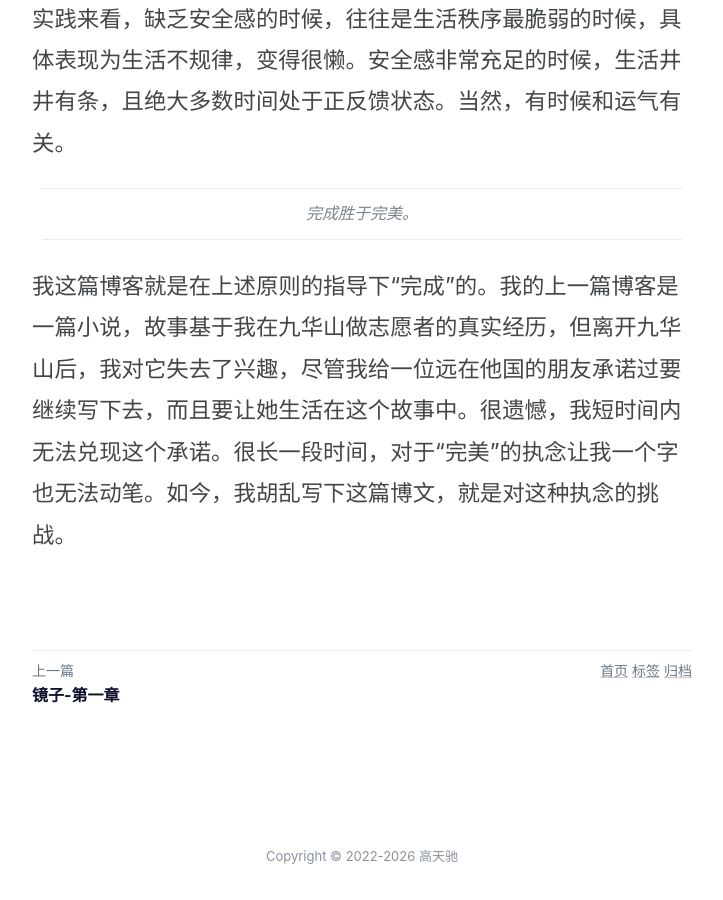
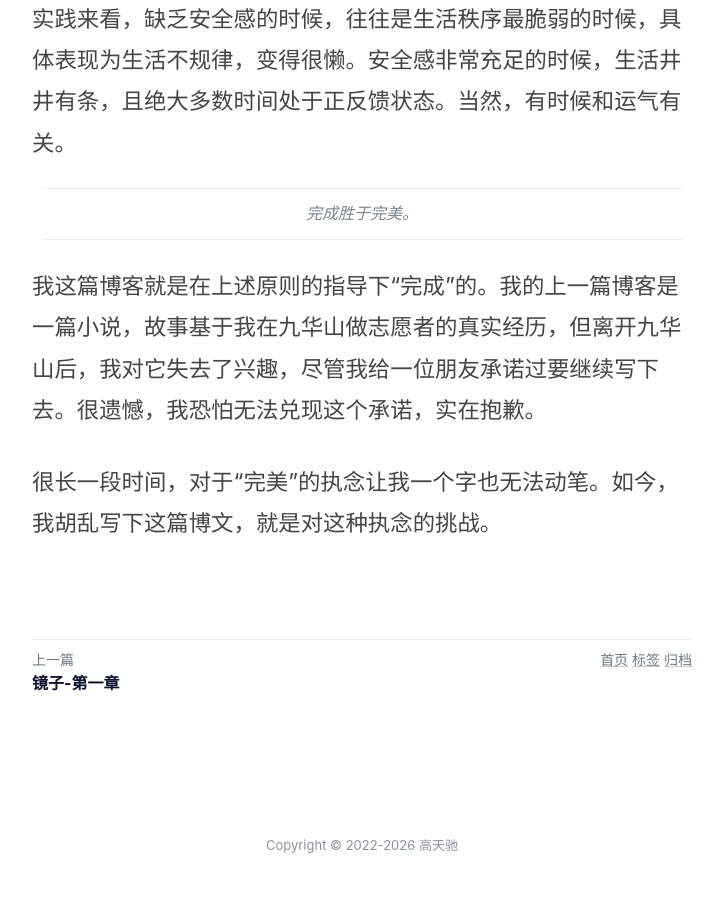
Before and after one commit to gaotianchi/gaotianchi.github.io, a Jekyll site: the page built from _posts/2026-03-31-weak-ties-interference-attraction-tears-poverty.md, in a window 1280 px wide and 900 px high, scrolled down 5655 px. Shown: the whole window, without its empty margins (278-1001 px from the left). Built offline with Jekyll 4.4.1, drawn with Linux system fonts in a browser that asks for light colours; comment, search, counter and statistics services are not loaded.

Commit message:
Update tags from '随笔' to '游记' in multiple posts and refine closing statement for clarity.

```diff
--- a/_posts/2026-03-31-weak-ties-interference-attraction-tears-poverty.md
+++ b/_posts/2026-03-31-weak-ties-interference-attraction-tears-poverty.md
@@ -56,4 +56,6 @@ layout: post
 
 > 完成胜于完美。
 
-我这篇博客就是在上述原则的指导下“完成”的。我的上一篇博客是一篇小说，故事基于我在九华山做志愿者的真实经历，但离开九华山后，我对它失去了兴趣，尽管我给一位远在他国的朋友承诺过要继续写下去，而且要让她生活在这个故事中。很遗憾，我短时间内无法兑现这个承诺。很长一段时间，对于“完美”的执念让我一个字也无法动笔。如今，我胡乱写下这篇博文，就是对这种执念的挑战。
+我这篇博客就是在上述原则的指导下“完成”的。我的上一篇博客是一篇小说，故事基于我在九华山做志愿者的真实经历，但离开九华山后，我对它失去了兴趣，尽管我给一位朋友承诺过要继续写下去。很遗憾，我恐怕无法兑现这个承诺，实在抱歉。
+
+很长一段时间，对于“完美”的执念让我一个字也无法动笔。如今，我胡乱写下这篇博文，就是对这种执念的挑战。
```
Also changed, not shown: _posts/2022-06-20-slaves-of-the-law-and-slaves-of-men.md (+0 -1 lines), _posts/2023-08-22-a-lonely-reverie-during-a-hike-in-the-back-mountains.md (+1 -1 lines), _posts/2025-05-23-walkers-monologue-in-the-park.md (+1 -1 lines).
